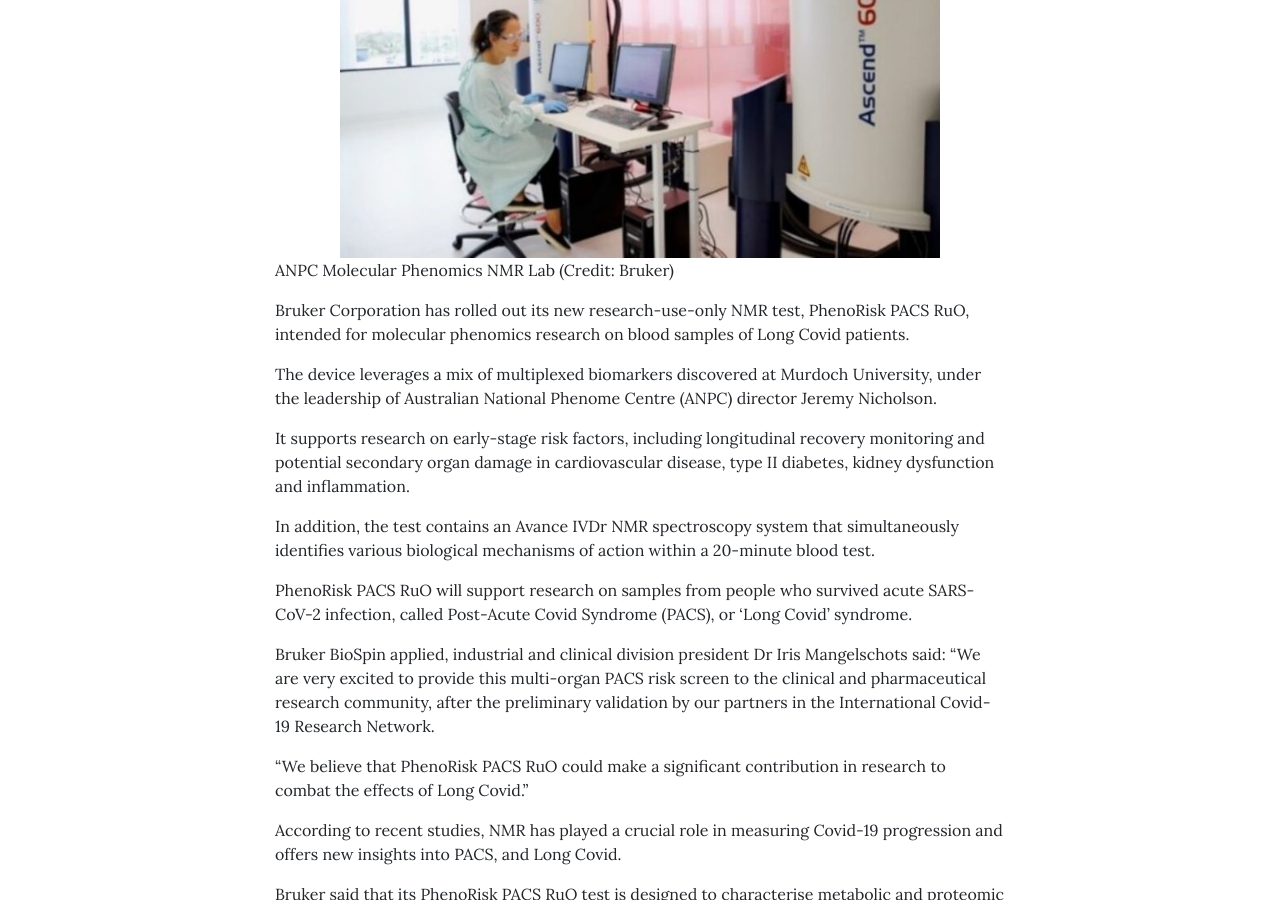
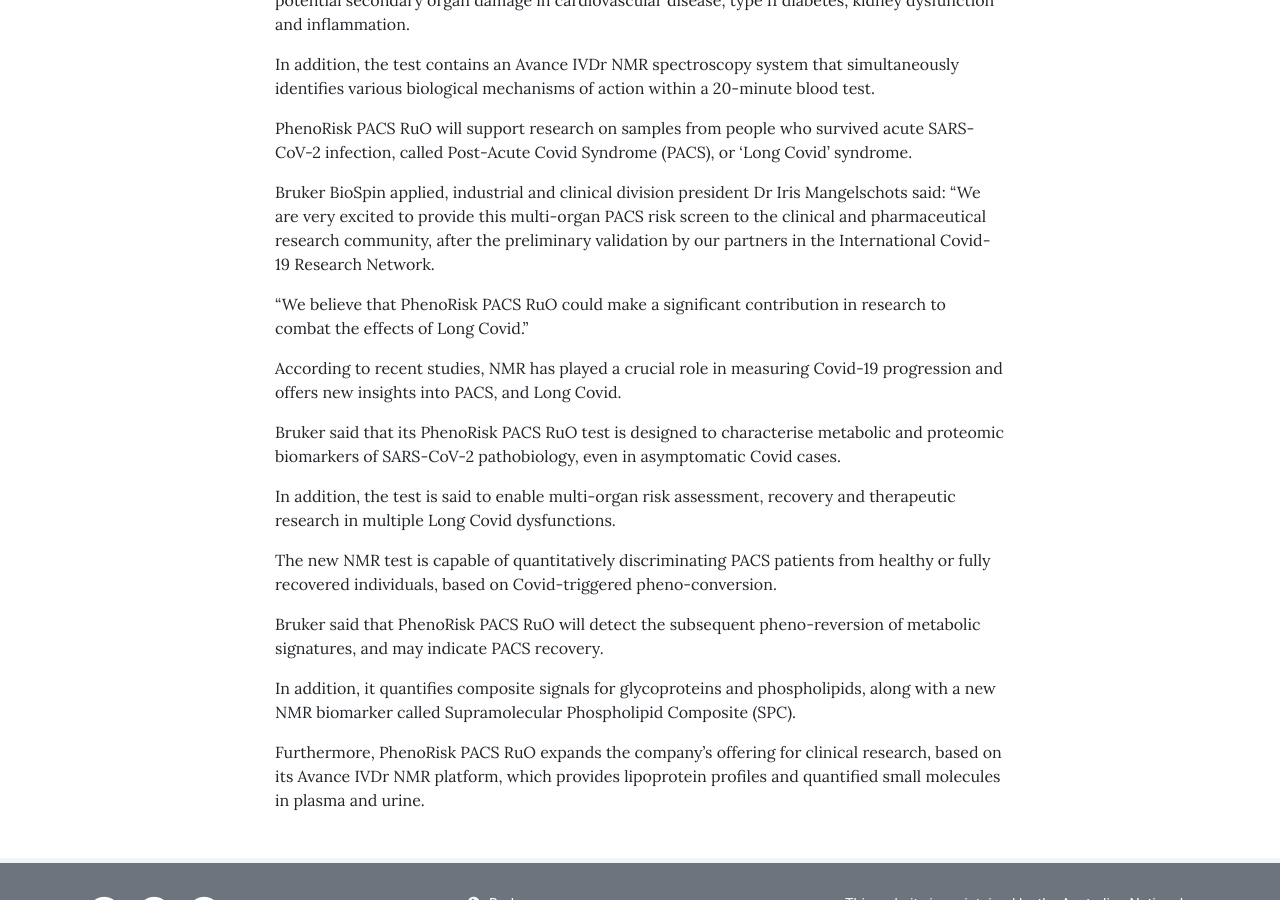
Before and after one commit to phenocare/IPCN, a Jekyll site: the page built from _posts/2022-07-07-bruker_new-NMR-test.md, in a window 1280 px wide and 900 px high, scrolled down 759 px. Built offline with Jekyll 4.4.1, drawn with Linux system fonts in a browser that asks for light colours.

Commit message:
Updated post

```diff
--- a/_posts/2022-07-07-bruker_new-NMR-test.md
+++ b/_posts/2022-07-07-bruker_new-NMR-test.md
@@ -5,9 +5,6 @@
 author: [Julien]
 categories: [NMR, Covid-19, Bruker]
 ---
-
-![ANPC Molecular Phenomics NMR Lab](/assets/img/brukerrolsoutnmr01.jpg "ANPC Molecular Phenomics NMR Lab")
-ANPC Molecular Phenomics NMR Lab (Credit: Bruker)
 
 Bruker Corporation has rolled out its new research-use-only NMR test, PhenoRisk PACS RuO, intended for molecular phenomics research on blood samples of Long Covid patients.
 
```
